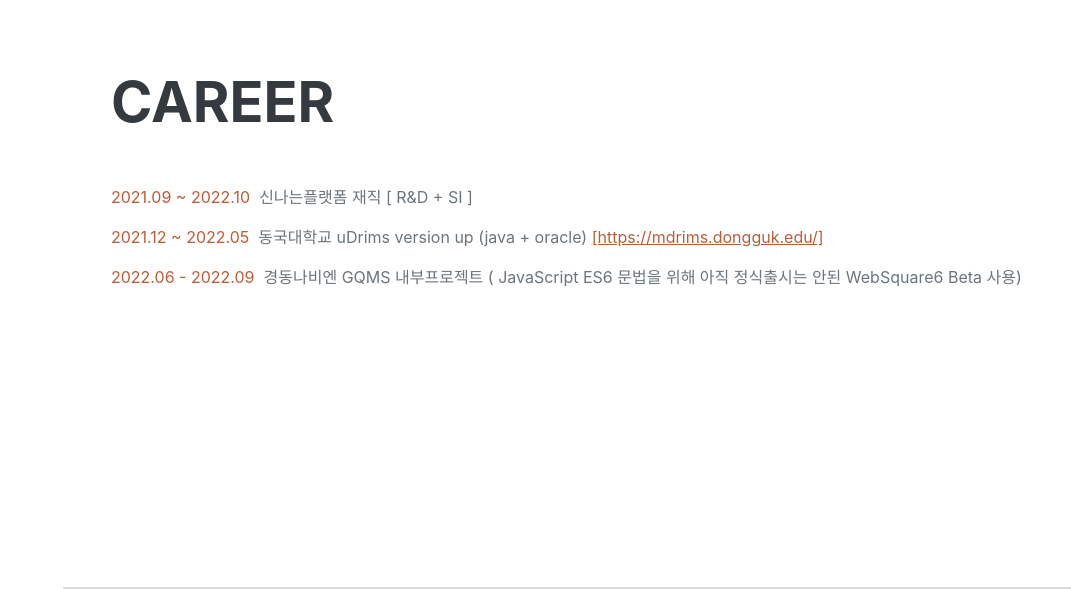
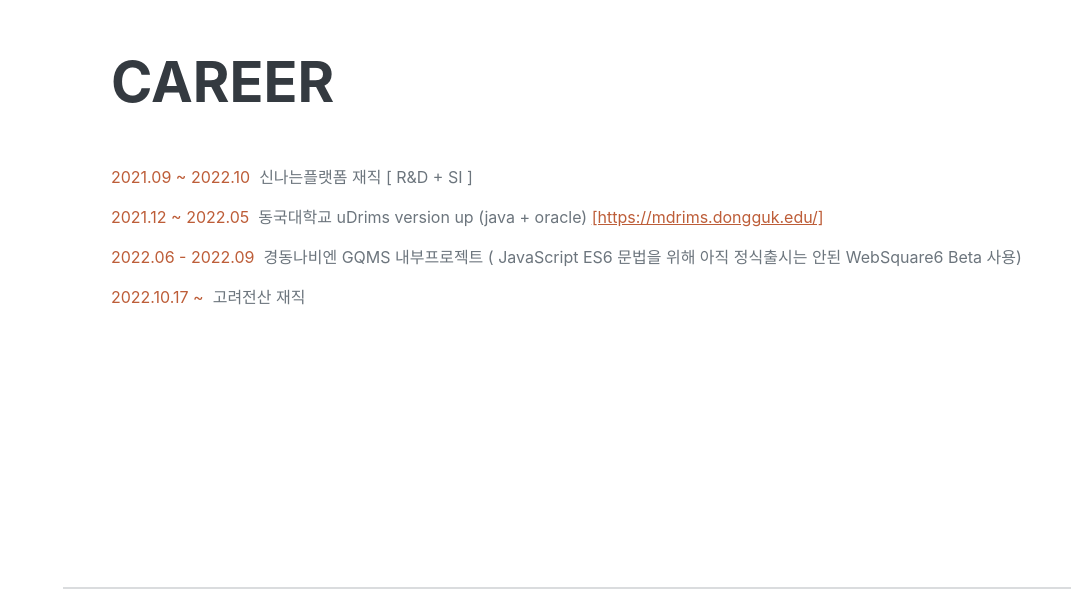
Before and after one commit to jungu0416/vanilla-js-profile, a plain HTML site: page index.html in a window 1280 px wide. Shown: the part 5881-6470 px from the top of the page, without its empty margins (209-1280 px from the left). Drawn offline with nearby package versions, Linux system fonts and the light colour scheme; a web font is replaced by a local one.

Commit message:
Update index.html

```diff
--- a/index.html
+++ b/index.html
@@ -140,6 +140,13 @@
                             <p>경동나비엔 GQMS 내부프로젝트 ( JavaScript ES6 문법을 위해 아직 정식출시는 안된 WebSquare6 Beta 사용)</p>
                         </div>
                     </div>
+                    <div class="d-flex flex-column flex-md-row justify-content-between">
+                        <div class="flex-shrink-0"><span class="text-primary">2022.10.17 ~ &nbsp;</span></div>
+                        <div class="flex-grow-1">
+                            <h3 class="mb-0"></h3>
+                            <p>고려전산 재직</p>
+                        </div>
+                    </div>
                 </div>
             </section>
             <hr class="m-0" />
```
